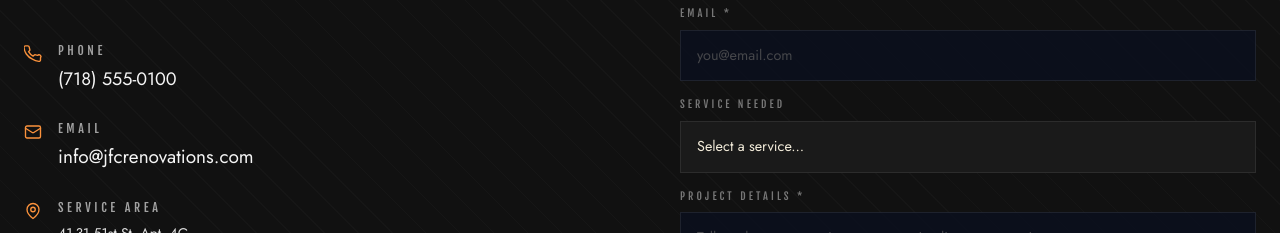
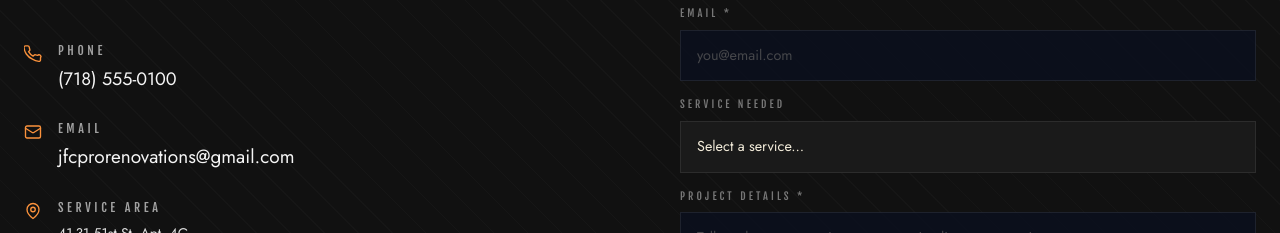
Before and after one commit to gabrigal/jfc, a Next.js app: page / in a window 1280 px wide. Shown: the part 6440-6673 px from the top of the page. Built offline with nearby package versions, Linux system fonts and the light colour scheme.

Commit message:
Update contact email to jfcprorenovations@gmail.com

```diff
--- a/app/page.tsx
+++ b/app/page.tsx
@@ -938,10 +938,10 @@ function Contact() {
                   label: 'Email',
                   content: (
                     <a
-                      href="mailto:info@jfcrenovations.com"
+                      href="mailto:jfcprorenovations@gmail.com"
                       className="font-body text-warm-200 hover:text-brand-400 transition-colors"
                     >
-                      info@jfcrenovations.com
+                      jfcprorenovations@gmail.com
                     </a>
                   ),
                 },
```
